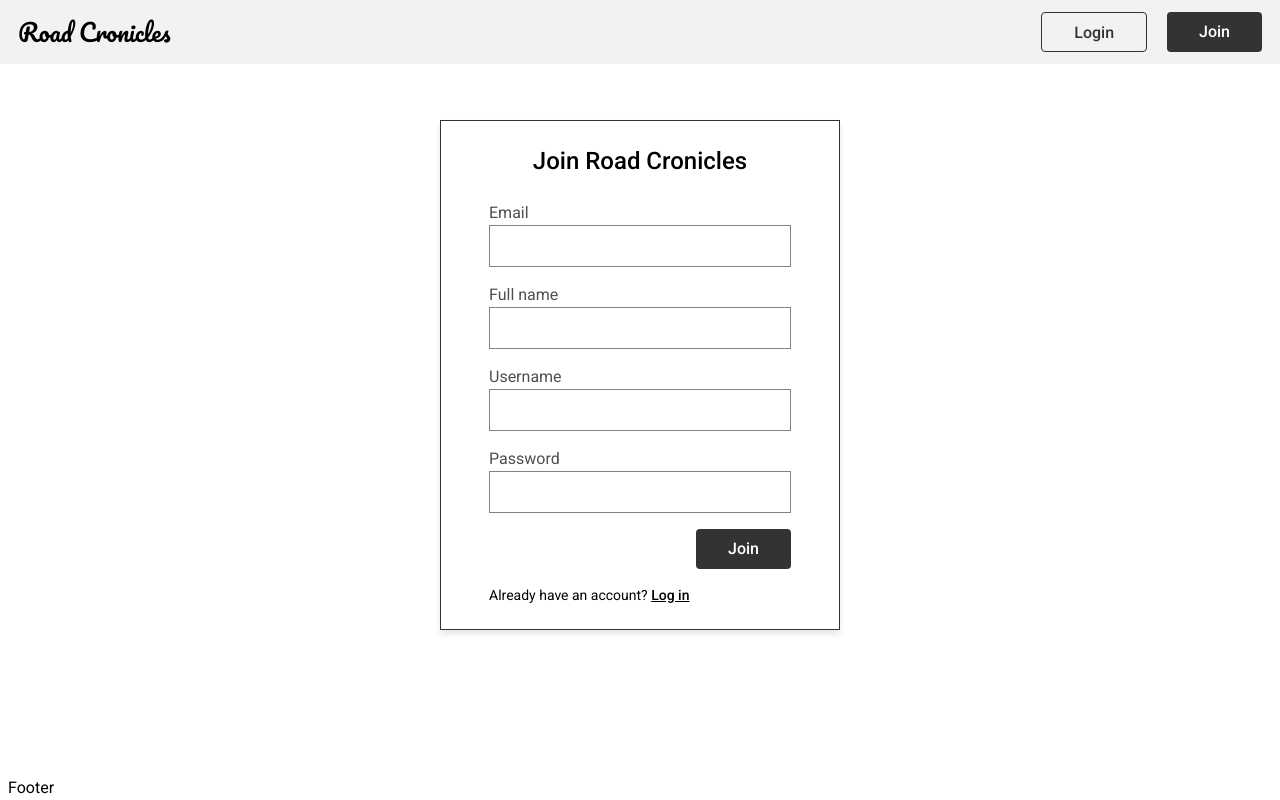
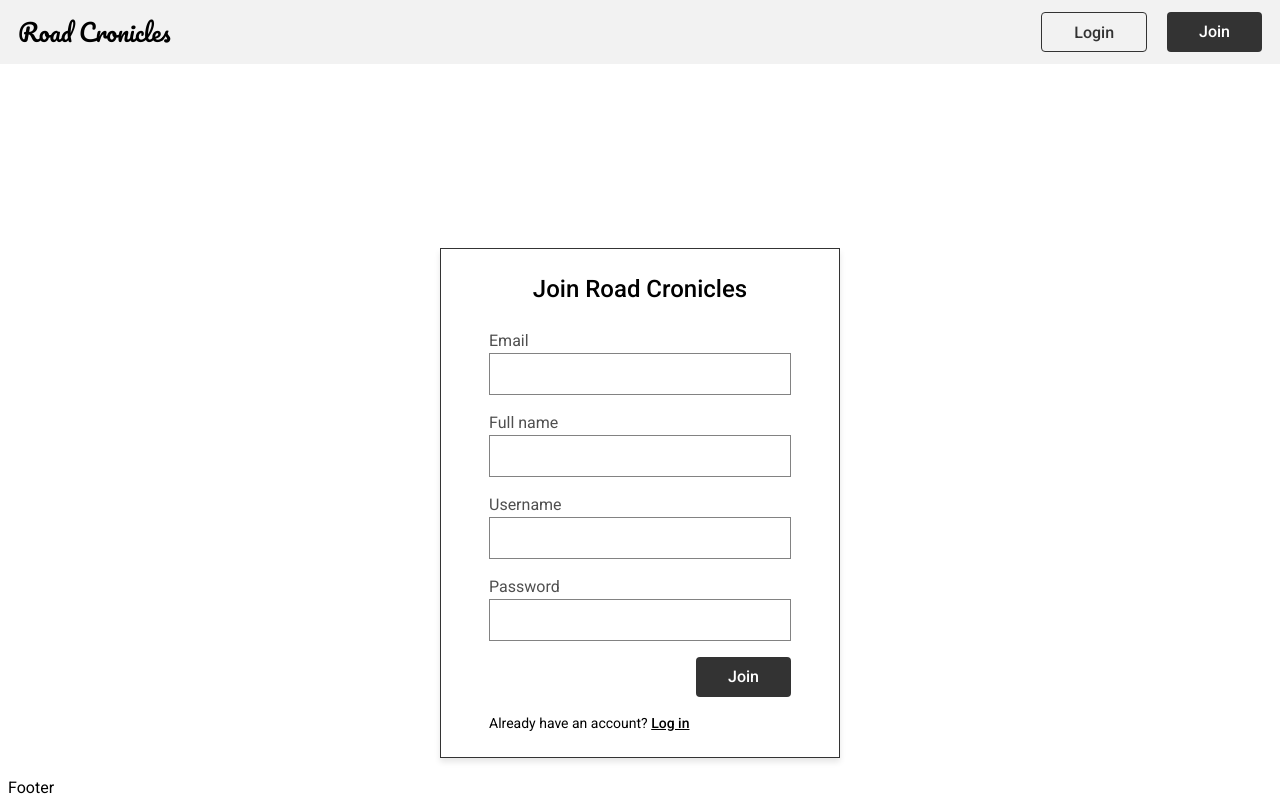
Before and after one commit to Griunvald/travel_app_client, a React (Vite) app in the folder client/: page /join in a window 1280 px wide. Built offline with nearby package versions, Linux system fonts and the light colour scheme.

Commit message:
Add margin to navbar

```diff
--- a/client/src/components/layout/Navbar.jsx
+++ b/client/src/components/layout/Navbar.jsx
@@ -23,7 +23,7 @@ function Navbar() {
     }, []);
 
     return (
-        <div className="relative">
+        <div className="relative pb-20 md:pb-32">
         <nav className="h-16 bg-secondary flex justify-between fixed top-0 left-0 right-0">
             <div className="flex justify-start items-center ml-4.5">
                <Logo />
```
